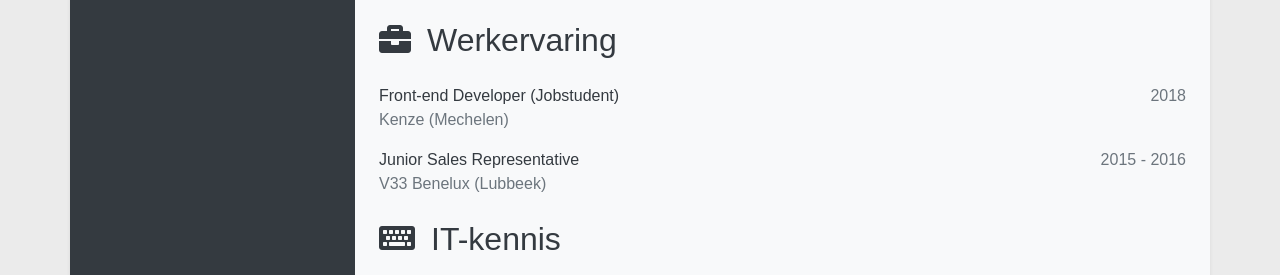
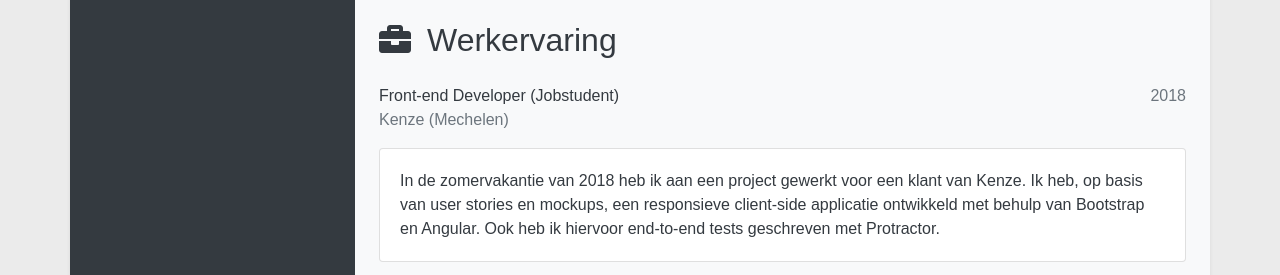
Before and after one commit to degeens/resume, a website: page index.html in a window 1280 px wide. Shown: the part 471-746 px from the top of the page. Drawn offline with nearby package versions, Linux system fonts and the light colour scheme.

Commit message:
Add description to Kenze work experience

```diff
--- a/index.html
+++ b/index.html
@@ -70,6 +70,11 @@
                             <p class="period-top text-muted mb-0">2018</p>
                             <p class="mb-0">Front-end Developer (Jobstudent)<span class="period-right text-muted float-right">2018</span></p>
                             <p class="text-muted">Kenze (Mechelen)</p>
+                            <div class="card mb-3">
+                                <div class="card-body">
+                                    In de zomervakantie van 2018 heb ik aan een project gewerkt voor een klant van Kenze. Ik heb, op basis van user stories en mockups, een responsieve client-side applicatie ontwikkeld met behulp van Bootstrap en Angular. Ook heb ik hiervoor end-to-end tests geschreven met Protractor.
+                                </div>
+                            </div>
                         </li>
                         <li>
                             <p class="period-top text-muted mb-0">2015 - 2016</p>
```
